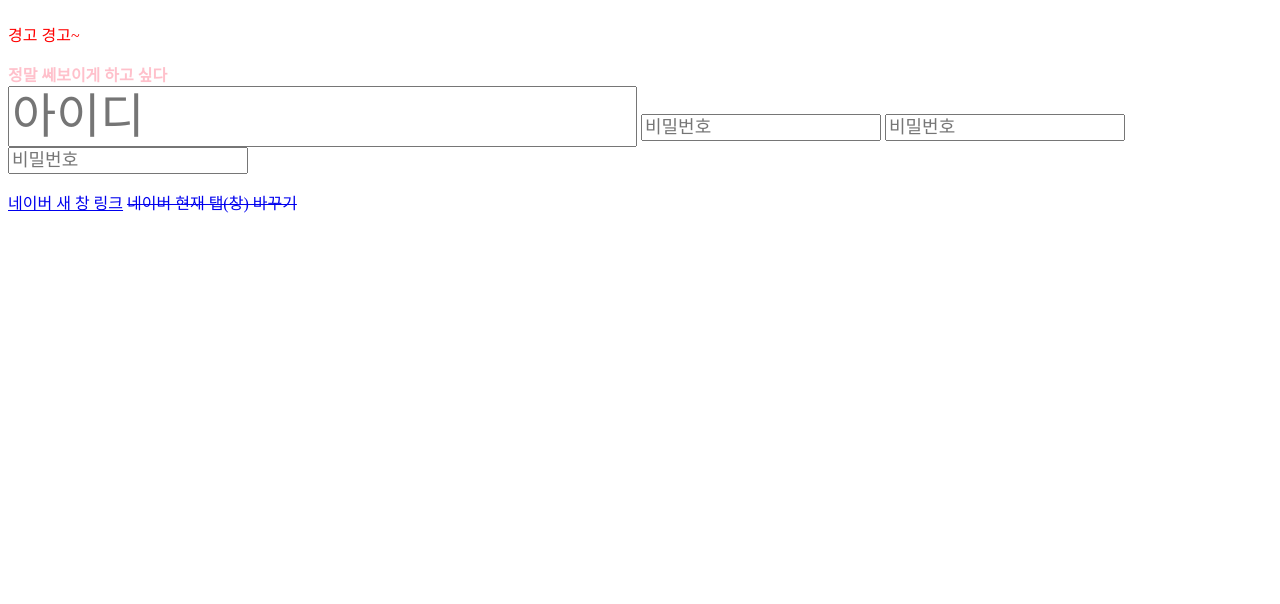
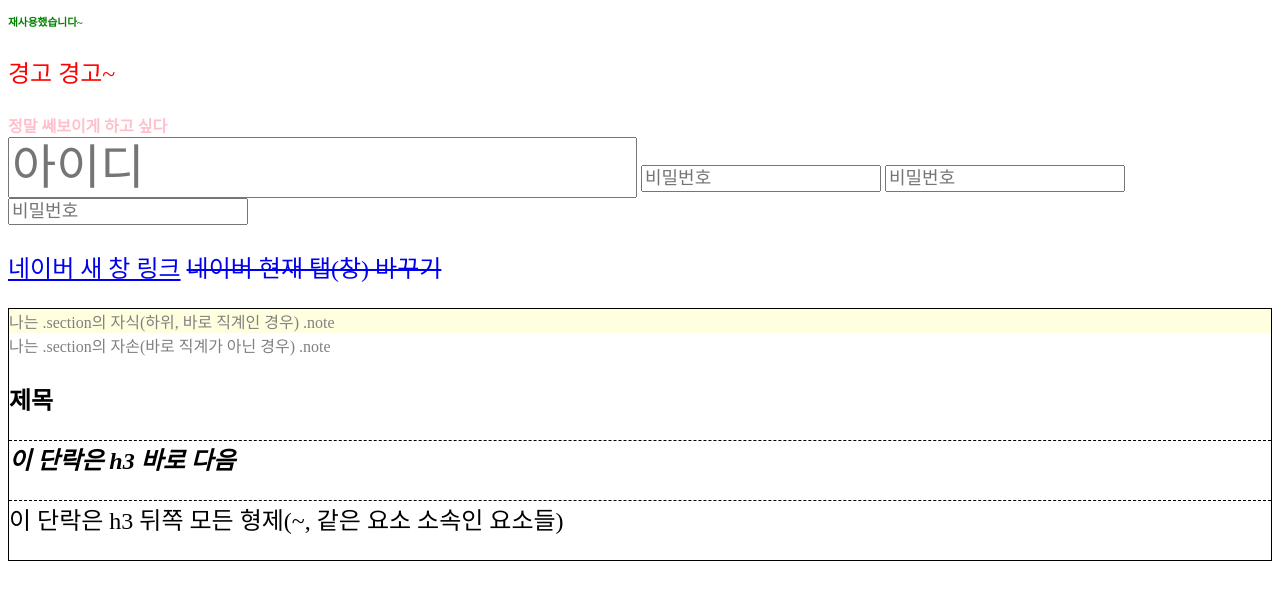
Before and after one commit to notlikelion/250820_css, a plain HTML site: page 01_selector+property.html in a window 1280 px wide. Shown: the part 196-800 px from the top of the page. Drawn offline with Linux system fonts and the light colour scheme.

Commit message:
결합자

```diff
--- a/01_selector+property.html
+++ b/01_selector+property.html
@@ -45,6 +45,28 @@
       a[target="_blank"] {
         text-decoration: underline;
       }
+
+      /* 결합자 */
+      .section {
+        border: 1px solid black;
+      }
+      .section .note {
+        color: grey;
+      } /* 소속된 모든 요소 (꼭 바로 소속된게 아니더라도... 해당 선택자에 속하기만 해도...) */
+      .section > .note {
+        background-color: lightyellow;
+      } /* 바로 속한 경우 -> 중간에 감싸는 것이 있다면 적용 안됨 */
+      h3 + p {
+        font-style: italic;
+        font-weight: bold;
+      }
+      h3 ~ p {
+        border-top: 1px dashed black; /* font-style을 뒤집어 씌움 */
+      }
+      h3,
+      p {
+        font-size: 24px;
+      }
     </style>
   </head>
   <body>
@@ -72,5 +94,18 @@
       <a href="https://naver.com" target="_blank">네이버 새 창 링크</a>
       <a href="https://naver.com" target="_self">네이버 현재 탭(창) 바꾸기</a>
     </p>
+
+    <!-- 감싸줄 때 쓴다 -->
+    <section class="section">
+      <div class="note">나는 .section의 자식(하위, 바로 직계인 경우) .note</div>
+      <div>
+        <div class="note">
+          나는 .section의 자손(바로 직계가 아닌 경우) .note
+        </div>
+      </div>
+      <h3>제목</h3>
+      <p>이 단락은 h3 바로 다음</p>
+      <p>이 단락은 h3 뒤쪽 모든 형제(~, 같은 요소 소속인 요소들)</p>
+    </section>
   </body>
 </html>
```
